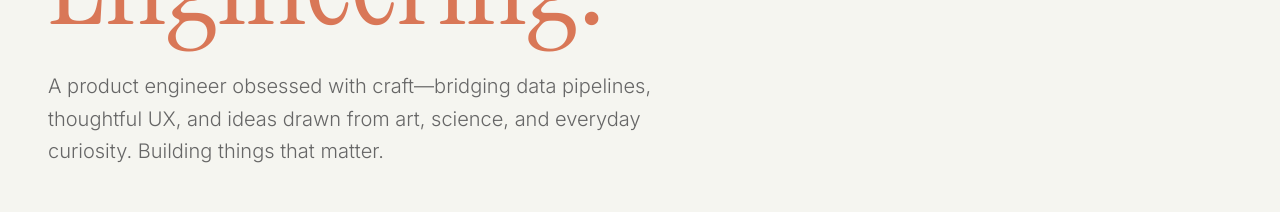
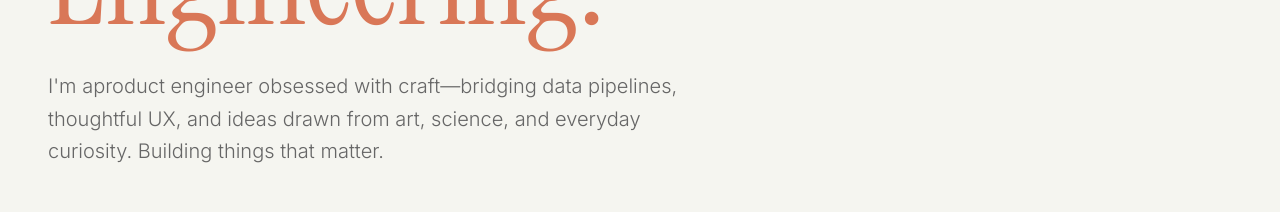
Before and after one commit to Ben8t/Ben8t.github.io, a Next.js app: page / in a window 1280 px wide. Shown: the part 399-611 px from the top of the page. Built offline with nearby package versions, Linux system fonts and the light colour scheme.

Commit message:
[fix] correct typo in homepage introduction

```diff
--- a/src/app/page.tsx
+++ b/src/app/page.tsx
@@ -39,7 +39,7 @@ export default function Home() {
             <span className="text-primary">Engineering.</span>
           </h1>
           <p className="text-lg md:text-xl text-text-muted-light dark:text-text-muted-dark max-w-2xl leading-relaxed font-light mt-8">
-            A product engineer obsessed with craft—bridging data pipelines, thoughtful UX,
+            I'm aproduct engineer obsessed with craft—bridging data pipelines, thoughtful UX,
             and ideas drawn from art, science, and everyday curiosity. Building things that matter.
           </p>
           <div className="mt-10 flex gap-4">
```
